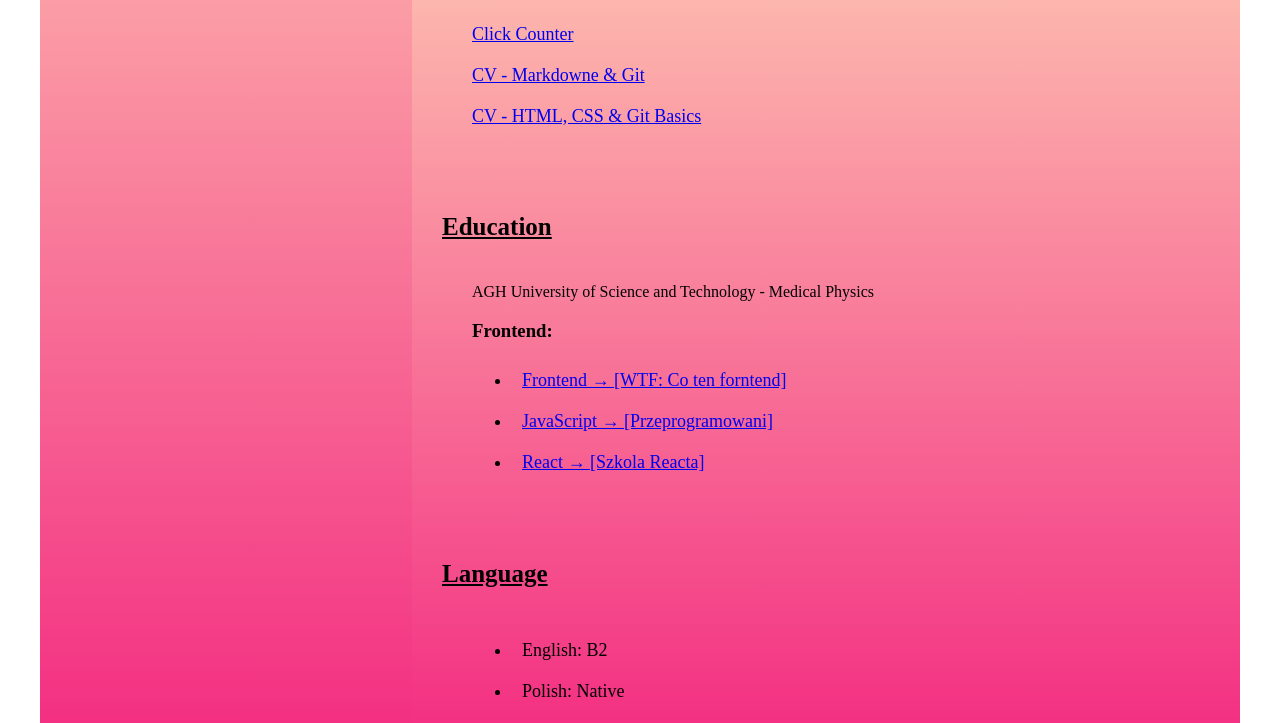
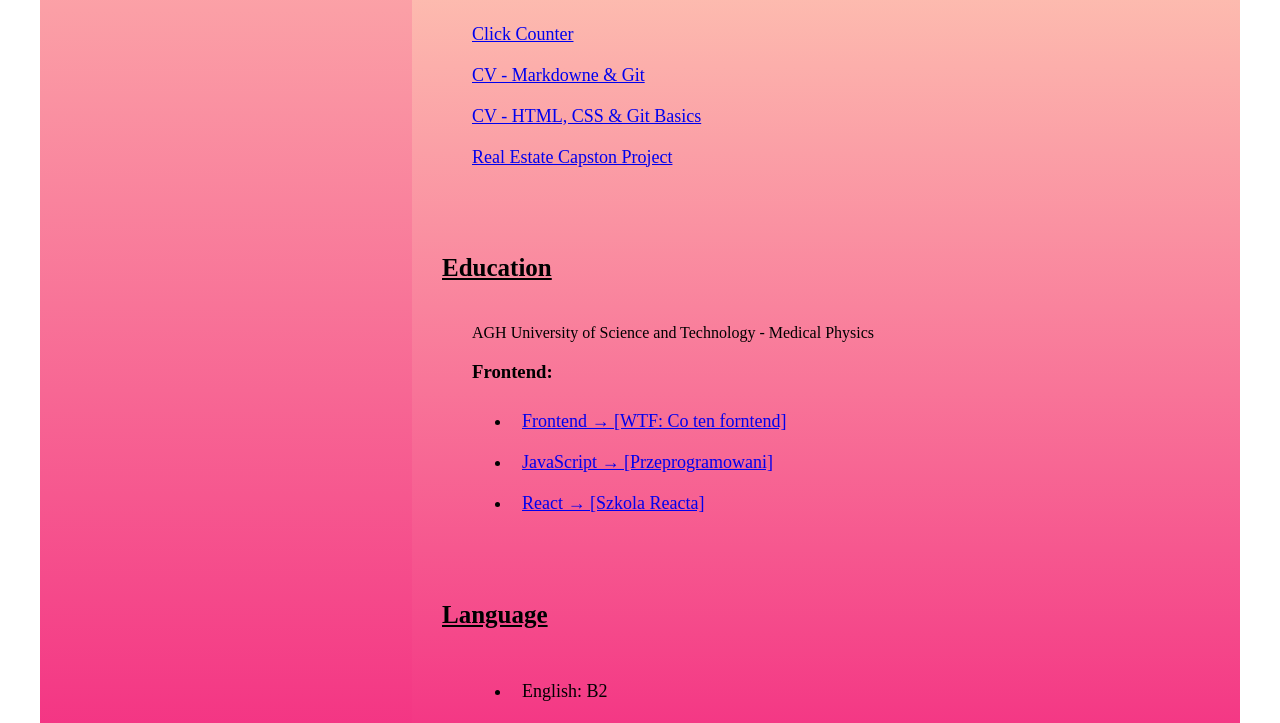
Before and after one commit to KatarzynaGrzeskowiak/rsschool-cv, a plain HTML site: page index.html in a window 1280 px wide. Shown: the part 1140-1863 px from the top of the page. Drawn offline with Linux system fonts and the light colour scheme.

Commit message:
feat: add project in experience

```diff
--- a/index.html
+++ b/index.html
@@ -68,6 +68,7 @@
                 <li class="content_item"><a href="https://katarzynagrzeskowiak.github.io/ClickCounter/" target="_blank">Click Counter</a></li>
                 <li class="content_item"><a href="https://katarzynagrzeskowiak.github.io/rsschool-cv/cv" target="_blank">CV - Markdowne &amp; Git</a></li>
                 <li class="content_item"><a href="https://katarzynagrzeskowiak.github.io/rsschool-cv/" target="_blank">CV - HTML, CSS &amp; Git Basics</a> </li>
+                <li class="content_item"><a href="https://katarzynagrzeskowiak.github.io/RealEstateCapstonProjectEC/" target="_blank">Real Estate Capston Project</a> </li>
             </ul>
         </section>
         <section class="main_section">
```
